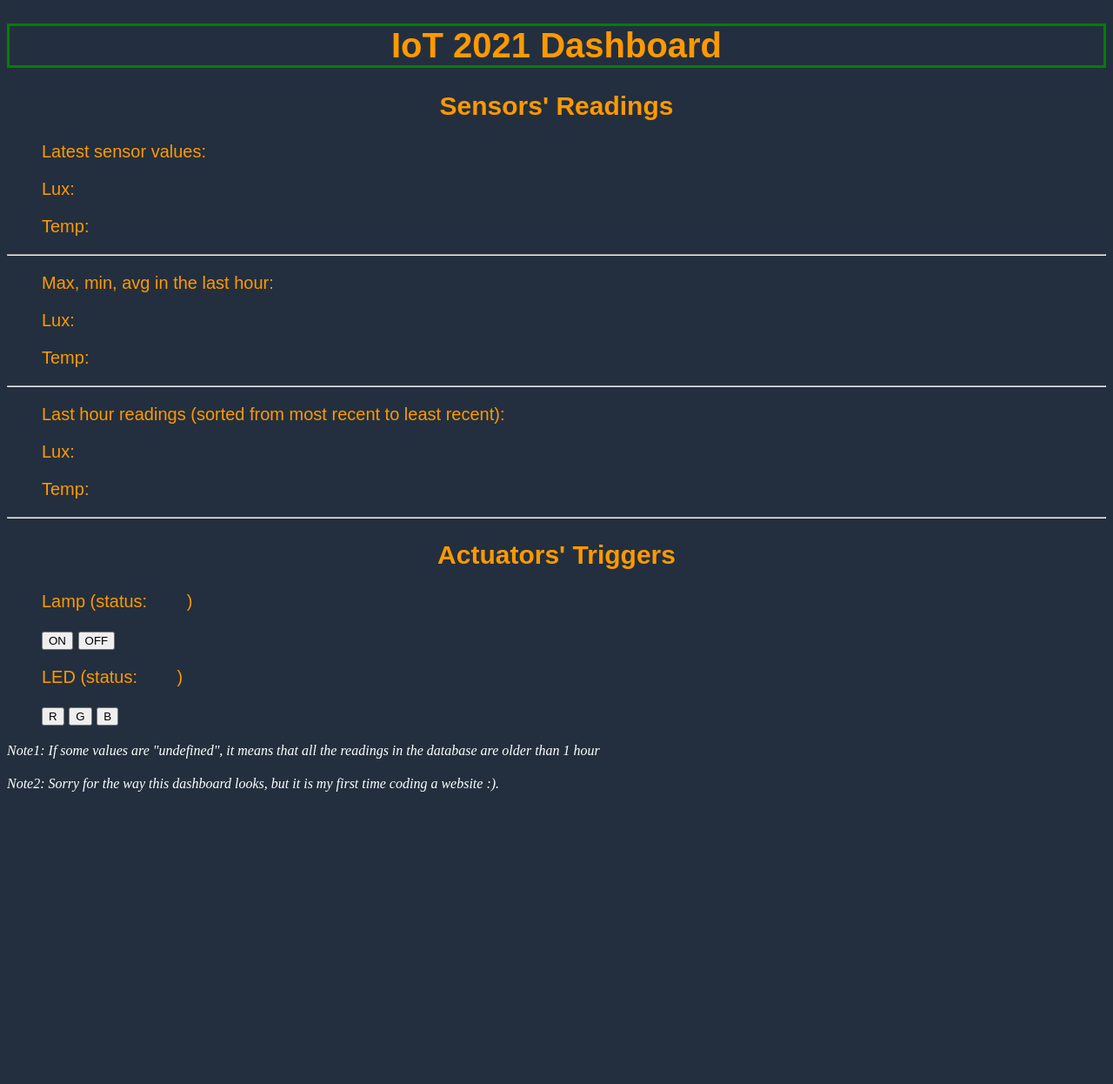
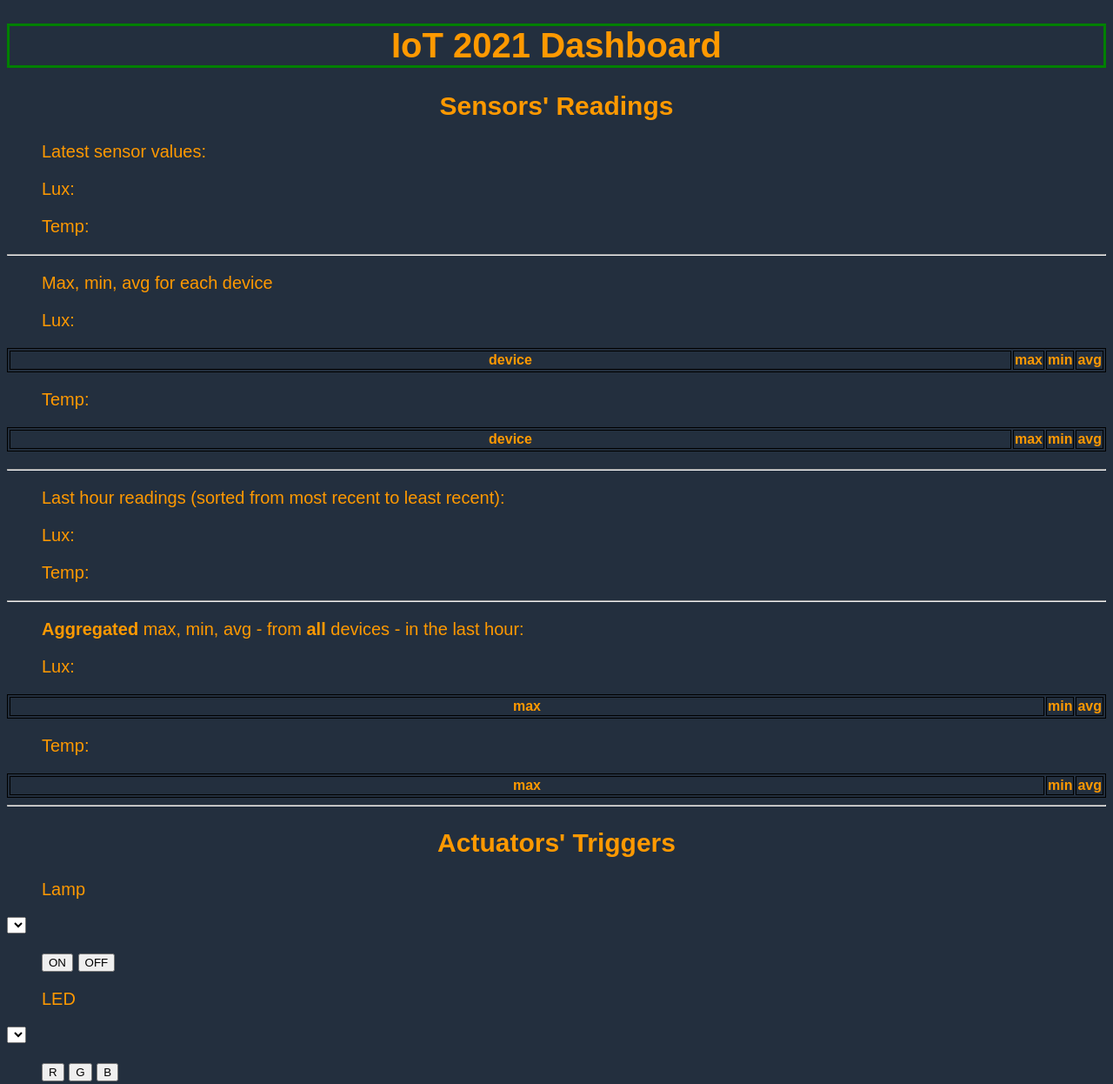
Before and after one commit to Pg96/IoT-2021-Individual-Assigments, a plain HTML site: page web_dashboard/index.html in a window 1280 px wide. Shown: the top 1246 px of the page at 87% size. Before the commit the page ends 918 px from the top, so only its background shows below. Drawn offline with Linux system fonts and the light colour scheme; no server answers.

Commit message:
Update to reflect the changes deployed to AWS for assignment 2

```diff
--- a/web_dashboard/index.html
+++ b/web_dashboard/index.html
@@ -24,6 +24,39 @@
     i {
     	color: #FFFFFF;
     }
+    pre {
+  outline: 1px solid #ccc;
+  padding: 5px; margin:
+  5px;
+}
+
+.string {
+  color: #008000;
+}
+
+.number {
+  color: #0000ff;
+}
+
+.boolean {
+  color: #b22222;
+}
+
+.null {
+  color: #808080;
+}
+
+.key {
+  color: #000000;
+}
+table, th, td {
+  border: 1px solid black;
+  width: 100%;
+        font-family: Arial, Helvetica, sans-serif;
+
+        color: #FF9900;
+
+}
     p, span {
         color: #FF9900;
         font-family: Arial, Helvetica, sans-serif;
@@ -37,6 +70,100 @@
         margin-left: 20px;
         }
     </style>
+
+</head>
+
+<body onload="callAPI()">
+<!--
+    <h1> DEBUG </h1>
+
+
+    <div id="myoutputdiv"></div>
+    <pre id="tst2"></pre>
+
+
+    <hr>
+    <p>
+        <div id="tst">
+        <span id="dbg"></span><span id="dbg1"></span><span id="dbg2"></span>
+        </div>
+    </p>
+-->
+ 	<h1> IoT 2021 Dashboard </h1>
+
+ 	<h2>Sensors' Readings</h2>
+    <p>Latest sensor values:</p>  <p id="pllux">Lux: <span></span></span><span id="llux"></span></p> <p id="pltmp">Temp: <span><span id="ltemp"></span></p>
+    <hr>
+    <p>Max, min, avg for each device</p>
+
+    <p id="pslux">Lux:
+    <table id="lmaxminavg">
+    <thead>
+    <tr>
+        <th>device</th>
+        <th>max</th>
+        <th>min</th>
+        <th>avg</th>
+    </tr>
+    </table>
+    </p>
+
+    <p id="pstmp">Temp:
+    <table id="tmaxminavg">
+    <thead>
+    <tr>
+        <th>device</th>
+        <th>max</th>
+        <th>min</th>
+        <th>avg</th>
+    </tr>
+    </table>
+    </p>
+
+    <hr>
+    <p>Last hour readings (sorted from most recent to least recent):</p>
+
+    <p id="al">Lux:</p>
+    <p id="alltemp">Temp:</p>
+    <hr>
+    <p><b>Aggregated</b> max, min, avg - from <b>all</b> devices - in the last hour:</p>
+
+    <p>Lux: <span><span id="maxlux"></span> <span id="minlux"></span> <span id="avglux"></span></p>
+    <table id="agglux">
+    <thead>
+    <tr>
+        <th>max</th>
+        <th>min</th>
+        <th>avg</th>
+    </tr>
+    </table>
+    <p>Temp:<span> <span id="maxtemp"></span> <span id="mintemp"></span> <span id="avgtemp"></span></p>
+    <table id="aggtemp">
+    <thead>
+    <tr>
+        <th>max</th>
+        <th>min</th>
+        <th>avg</th>
+    </tr>
+    </table>
+
+    <hr>
+
+ 	<h2>Actuators' Triggers</h2>
+ 	<p>Lamp <!--(status: <span id="curr_lamp"></span>) --></p>
+    <select name="device" id="devlamp">
+    </select>
+ 	<p><button type="button" onclick="triggerLamp(1)">ON</button>  <button type="button" onclick="triggerLamp(0)">OFF</button>  </p>
+  	<p>LED <!--(status: <span id="curr_led"></span>) --></p>
+    <select name="device" id="devled">
+    </select>
+ 	<p><button type="button" onclick="triggerLed(0)">R</button>  <button type="button" onclick="triggerLed(2)">G</button>
+ 		<button type="button" onclick="triggerLed(1)">B</button> </p>
+
+ 	<i>Note1: If some values are "undefined", it means that all the readings in the database are older than 1 hour</i>
+ 	<p></p>
+ 	<i>Note2: Sorry for the way this dashboard looks, but it is my first time coding a website :).</i>
+
     <script>
         var callAPI = () =>{
             // instantiate a headers object
@@ -54,43 +181,122 @@
             };
             // make API call with parameters and use promises to get response
             fetch("https://itixl6i4qe.execute-api.us-east-1.amazonaws.com/dev", requestOptions)
+            //.then(response => response.json())
             .then(response => response.text())
-            //.then(result => alert(JSON.parse(result).body))
-            //{"statusCode": 200, "latest_lux": 22, "latest_temp": 24, "lux_max": 22, "lux_min": 22, "lux_avg": 22.0, "temp_max": 24, "temp_min": 24, "temp_avg": 24.0}
-            //.then(result =>  document.getElementById("llux").innerHTML = JSON.parse(result).latest_lux)
 
             .then(function (result) {
-            	document.getElementById("llux").innerHTML = JSON.parse(result).latest_lux;
-            	document.getElementById("ltemp").innerHTML = JSON.parse(result).latest_temp;
+                //document.getElementById("dbg").innerHTML = result;
+                //console.log(result);
 
-            	document.getElementById("maxlux").innerHTML = JSON.parse(result).lux_max;
-            	document.getElementById("minlux").innerHTML = JSON.parse(result).lux_min;
-            	document.getElementById("avglux").innerHTML = JSON.parse(result).lux_avg;
-
-            	document.getElementById("maxtemp").innerHTML = JSON.parse(result).temp_max;
-            	document.getElementById("mintemp").innerHTML = JSON.parse(result).temp_min;
-            	document.getElementById("avgtemp").innerHTML = JSON.parse(result).temp_avg;
-
-            	document.getElementById("alllux").innerHTML = JSON.parse(result).all_lux;
-            	document.getElementById("alltemp").innerHTML = JSON.parse(result).all_temp;
+                obj = JSON.parse(result);
 
 
+                //document.getElementById("tst2").innerHTML = JSON.stringify(result, null, '\t');
 
-            	var lamp = JSON.parse(result).lamp;
-            	if (lamp === 1)
-            		lamp = "ON";
-            	else
-            		lamp = "OFF";
-				document.getElementById("curr_lamp").innerHTML = lamp;
+                //jsonDisplay.jsonstring = JSON.stringify(obj, null, '\t');
+                //jsonDisplay.outputDivID = "myoutputdiv";
+                //jsonDisplay.outputPretty(JSON.stringify(obj, null, '\t'));
 
-				var led = JSON.parse(result).led;
-				if (led === 0)
-					led = "RED";
-				else if (led === 1)
-					led = "BLUE";
-				else
-					led = "GREEN";
-            	document.getElementById("curr_led").innerHTML = led;
+                devs = obj.devs;
+                for (i = 0; i < devs.length; i++) {
+                    dev = devs[i]
+
+                    var newSpan = document.createElement('span');
+                    document.getElementById('pllux').appendChild(newSpan);
+                    newSpan.innerHTML = dev + ": " + obj.dev_data[dev].latest_lux;
+                    var newSpan2 = document.createElement('span');
+                    document.getElementById('pllux').appendChild(newSpan2);
+                    //newSpan2.innerHTML = obj.dev_data[dev].latest_lux;
+
+                    var newSpan3 = document.createElement('span');
+                    document.getElementById('pltmp').appendChild(newSpan3);
+                    newSpan3.innerHTML = dev+ ": "+  obj.dev_data[dev].latest_temp;
+                    var newSpan4 = document.createElement('span');
+                    document.getElementById('pltmp').appendChild(newSpan4);
+                    //newSpan4.innerHTML =  dev+ ": "+  obj.dev_data[dev].latest_temp;
+
+                    var table = document.getElementById("lmaxminavg");
+                    var row = table.insertRow();
+                    var cell1 = row.insertCell();
+                    var cell2 = row.insertCell();
+                    var cell3 = row.insertCell();
+                    var cell4 = row.insertCell();
+                    cell1.innerHTML = dev;
+                    cell2.innerHTML = obj.dev_data[dev].lux_max;
+                    cell3.innerHTML = obj.dev_data[dev].lux_min;
+                    cell4.innerHTML = obj.dev_data[dev].lux_avg;
+
+                    var table = document.getElementById("tmaxminavg");
+                    var row = table.insertRow();
+                    var cell1t = row.insertCell();
+                    var cell2t = row.insertCell();
+                    var cell3t = row.insertCell();
+                    var cell4t = row.insertCell();
+                    cell1t.innerHTML = dev;
+                    cell2t.innerHTML = obj.dev_data[dev].tmp_max;
+                    cell3t.innerHTML = obj.dev_data[dev].tmp_min;
+                    cell4t.innerHTML = obj.dev_data[dev].tmp_avg;
+
+                    //alllux alltemp
+                    var newSpan5 = document.createElement('span');
+                    document.getElementById('al').appendChild(newSpan5);
+                    newSpan5.innerHTML = dev + ": " + obj.dev_data[dev].all_lux;
+                    var newSpan6 = document.createElement('span');
+                    document.getElementById('al').appendChild(newSpan6);
+
+                    var newSpan7 = document.createElement('span');
+                    document.getElementById('alltemp').appendChild(newSpan7);
+                    newSpan7.innerHTML = dev + ": " + obj.dev_data[dev].all_temp;
+                    var newSpan8 = document.createElement('span');
+                    document.getElementById('alltemp').appendChild(newSpan8);
+
+                    //agglux aggtemp
+                    var table = document.getElementById("agglux");
+                    var row = table.insertRow();
+                    var cell2 = row.insertCell();
+                    var cell3 = row.insertCell();
+                    var cell4 = row.insertCell();
+                    cell2.innerHTML = obj.lux_max;
+                    cell3.innerHTML = obj.lux_min;
+                    cell4.innerHTML = obj.lux_avg;
+
+
+                    var table = document.getElementById("aggtemp");
+                    var row = table.insertRow();
+                    var cell2 = row.insertCell();
+                    var cell3 = row.insertCell();
+                    var cell4 = row.insertCell();
+                    cell2.innerHTML = obj.temp_max;
+                    cell3.innerHTML = obj.temp_min;
+                    cell4.innerHTML = obj.temp_avg;
+
+                    var x = document.getElementById("devlamp");
+                    var option = document.createElement("option");
+                    option.text = dev;
+                    x.add(option);
+
+                    var x = document.getElementById("devled");
+                    var option = document.createElement("option");
+                    option.text = dev;
+                    x.add(option);
+                }
+
+
+                //var lamp = JSON.parse(result).lamp;
+                //if (lamp === 1)
+                //    lamp = "ON";
+                //else
+                //    lamp = "OFF";
+                //document.getElementById("curr_lamp").innerHTML = lamp;
+                //
+                //var led = JSON.parse(result).led;
+                //if (led === 0)
+                //    led = "RED";
+                //else if (led === 1)
+                //    led = "BLUE";
+                //else
+                //    led = "GREEN";
+                //document.getElementById("curr_led").innerHTML = led;
 
 
 
@@ -109,7 +315,9 @@
             // add content type header to object
             myHeaders.append("Content-Type", "application/json");
             // using built in JSON utility package turn object to string and store in a variable
-            var raw = JSON.stringify({"lamp":code});
+            var dev = document.getElementById("devlamp").value;
+            //console.log(dev)
+            var raw = JSON.stringify({"id":dev,"lamp":code});
             // create a JSON object with parameters for API call and store in a variable
             var requestOptions = {
                 method: 'POST',
@@ -128,7 +336,7 @@
                 lamp = "OFF";
             else
                 lamp = "ON"
-			document.getElementById("curr_lamp").innerHTML = lamp;
+            //document.getElementById("curr_lamp").innerHTML = lamp;
 
         }
 
@@ -139,7 +347,9 @@
             // add content type header to object
             myHeaders.append("Content-Type", "application/json");
             // using built in JSON utility package turn object to string and store in a variable
-            var raw = JSON.stringify({"led":code});
+            var dev = document.getElementById("devlamp").value;
+
+            var raw = JSON.stringify({"id":dev,"led":code});
             // create a JSON object with parameters for API call and store in a variable
             var requestOptions = {
                 method: 'POST',
@@ -160,44 +370,9 @@
                 led = "BLUE";
             else
                 led = "GREEN";
-            document.getElementById("curr_led").innerHTML = led;
+            //document.getElementById("curr_led").innerHTML = led;
 
         }
     </script>
-</head>
-<body onload="callAPI()">
-    <!--<form>
-        <label>First Name :</label>
-        <input type="text" id="fName">
-        <label>Last Name :</label>
-        <input type="text" id="lName">
-        < !-- set button onClick method to call function we defined passing input values as parameters -- ">
-        <button type="button" onclick="callAPI(document.getElementById('fName').value,document.getElementById('lName').value)">Call API</button>
-    </form> -->
-
- 	<h1> IoT 2021 Dashboard </h1>
-
- 	<h2>Sensors' Readings</h2>
-    <p>Latest sensor values:</p>  <p>Lux: <span></span></span><span id="llux"></span></p> <p>Temp: <span><span id="ltemp"></span></p>
-    <hr>
-    <p>Max, min, avg in the last hour:</p> <p>Lux: <span><span id="maxlux"></span> <span id="minlux"></span> <span id="avglux"></span></p>
-    <p>Temp:<span> <span id="maxtemp"></span> <span id="mintemp"></span> <span id="avgtemp"></span></p>
-    <hr>
-    <p>Last hour readings (sorted from most recent to least recent):</p>
-
-    <p>Lux:<span><span></span><span id="alllux"></span></p>
-    <p>Temp:<span><span></span><span id="alltemp"></span></p>
-    <hr>
-
- 	<h2>Actuators' Triggers</h2>
- 	<p>Lamp (status: <span id="curr_lamp"></span>)</p>
- 	<p><button type="button" onclick="triggerLamp(1)">ON</button>  <button type="button" onclick="triggerLamp(0)">OFF</button>  </p>
-  	<p>LED (status: <span id="curr_led"></span>)</p>
- 	<p><button type="button" onclick="triggerLed(0)">R</button>  <button type="button" onclick="triggerLed(2)">G</button>
- 		<button type="button" onclick="triggerLed(1)">B</button> </p>
-
- 	<i>Note1: If some values are "undefined", it means that all the readings in the database are older than 1 hour</i>
- 	<p></p>
- 	<i>Note2: Sorry for the way this dashboard looks, but it is my first time coding a website :).</i>
 </body>
 </html>
```
Lines whose indentation alone changed are shown as unchanged.
